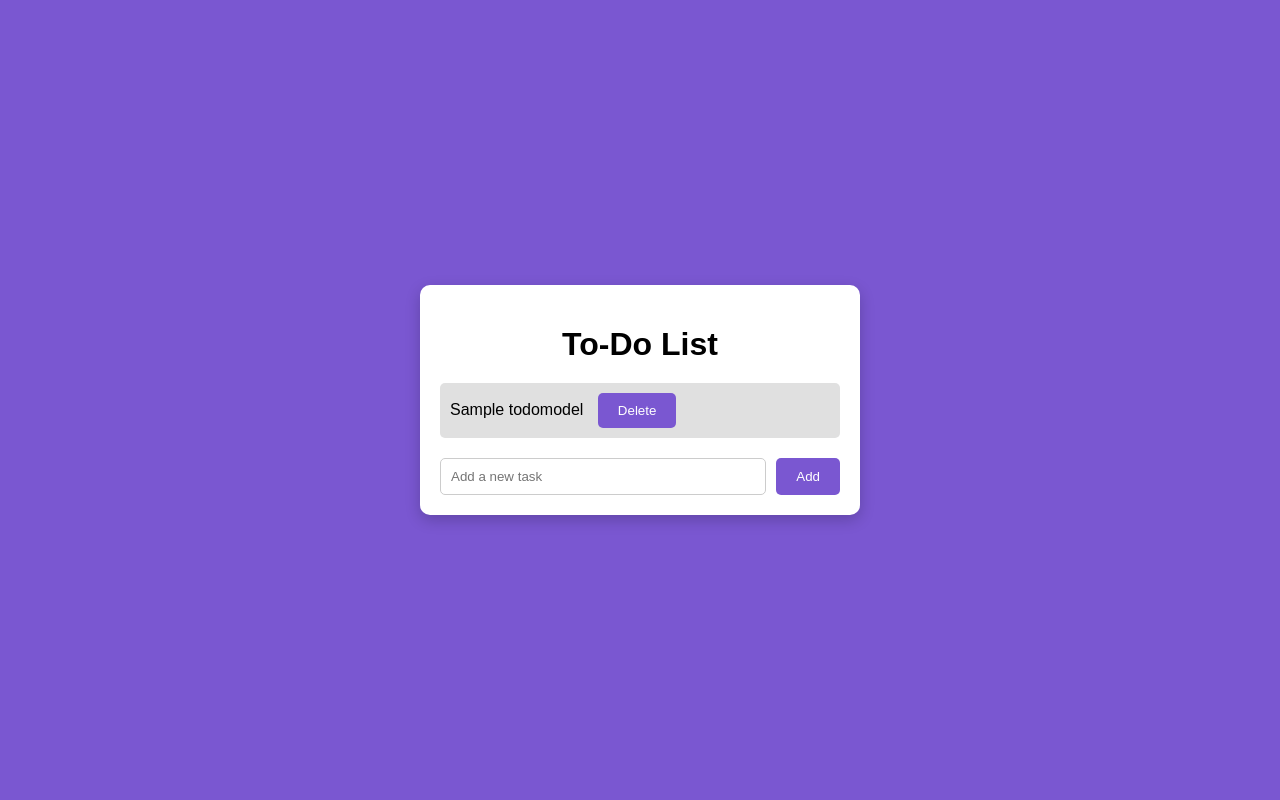
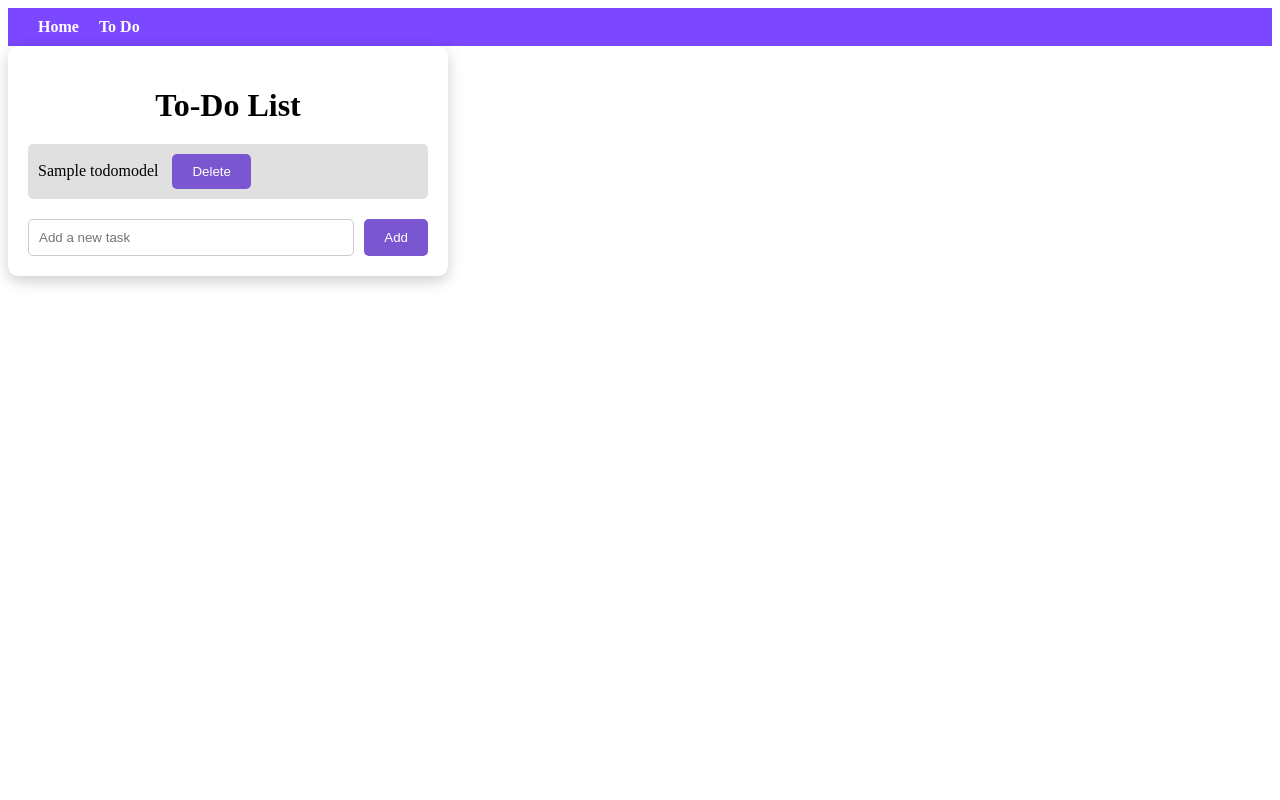
Before and after one commit to talukdar-sagar/PortFolio, a Django app: template PortfolioApp/templates/todolist.html in a window 1280 px wide. Run offline with Django 5.2, Linux system fonts and the light colour scheme; the template is opened without the code that fills it: values that come from a table or form of the project are taken from there, others are empty; tables that the repository leaves empty hold one stand-in row (values such as "Sample post").

Commit message:
add to do app

```diff
--- a/PortfolioApp/templates/todolist.html
+++ b/PortfolioApp/templates/todolist.html
@@ -6,18 +6,31 @@
     <title>To-Do List</title>
     <style>
         /* Same styling as your Login/Signup pages */
-        body {
-            background-color: #7a57d1;
-            font-family: Arial, sans-serif;
-            margin: 0;
-            padding: 0;
+        /* Navbar styling */
+        .navbar {
+            background-color: #7b47ff; /* Violet theme color */
             display: flex;
-            flex-direction: column;
+            justify-content: space-between;
             align-items: center;
-            justify-content: center;
-            height: 100vh;
-            color: #fff;
+            padding: 10px 20px;
+            color: white;
         }
+
+        .navbar a {
+            color: white;
+            text-decoration: none;
+            margin: 0 10px;
+            font-weight: bold;
+        }
+
+        .navbar a:hover {
+            text-decoration: underline;
+        }
+
+        .navbar .nav-links {
+            display: flex;
+        }
+
 
         .container {
             width: 400px;
@@ -73,6 +86,15 @@
     </style>
 </head>
 <body>
+
+    <!-- Navbar -->
+    <div class="navbar">
+        <div class="nav-links">
+            <a href="{% url 'home-page' %}">Home</a>
+            <a href="{% url 'to-do_api' %}">To Do</a>
+        </div>
+    </div>
+
     <div class="container">
         <h1>To-Do List</h1>
         <ul>
@@ -85,7 +107,7 @@
                 </li>
             {% endfor %}
         </ul>
-        <form method="POST">
+        <form action="{% url 'to-do_api' %}" method="POST">
             {% csrf_token %}
             <input type="text" name="task" placeholder="Add a new task" required>
             <button type="submit">Add</button>
```
Also changed, not shown: PortfolioApp/views.py (+7 -5 lines), db.sqlite3.
